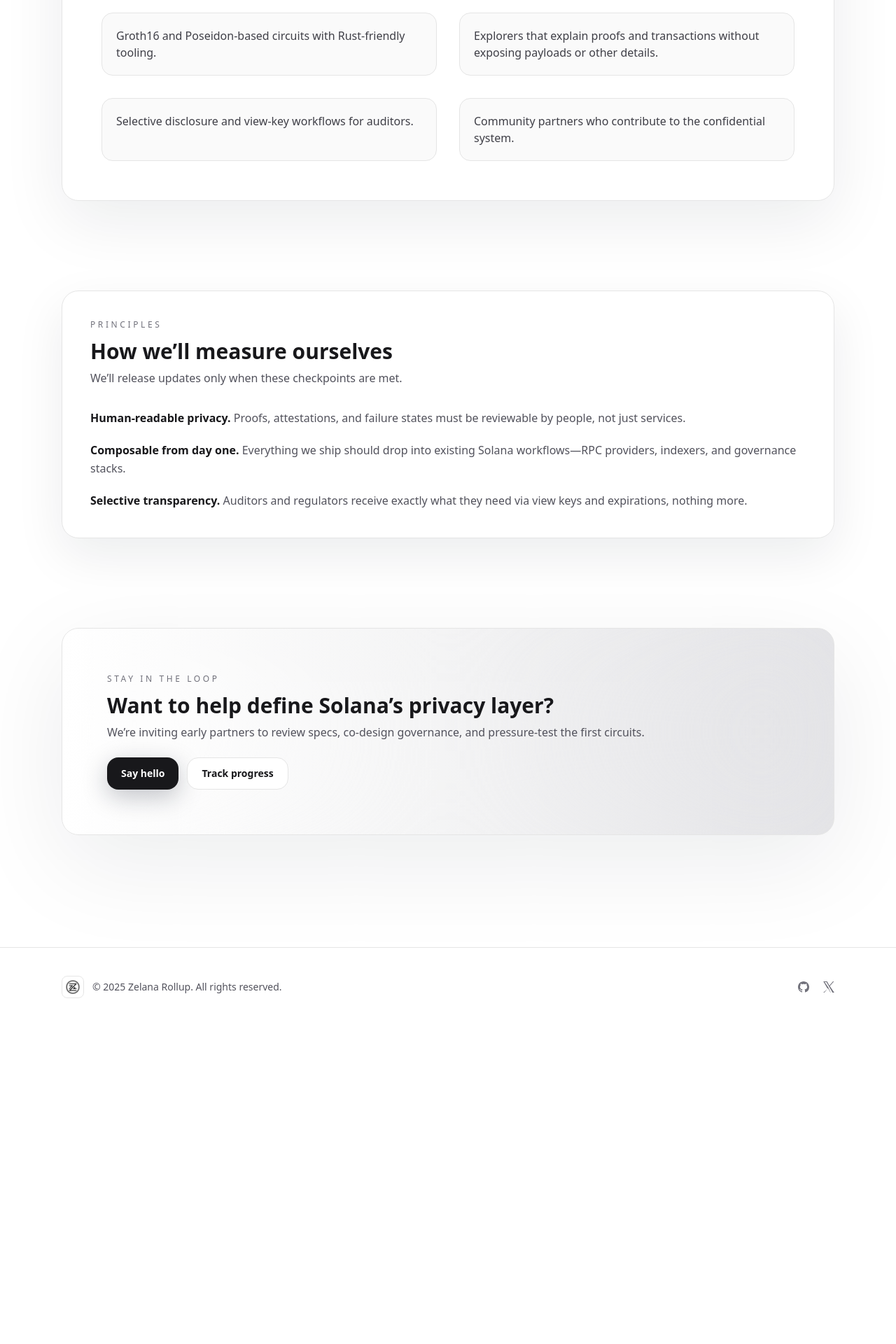
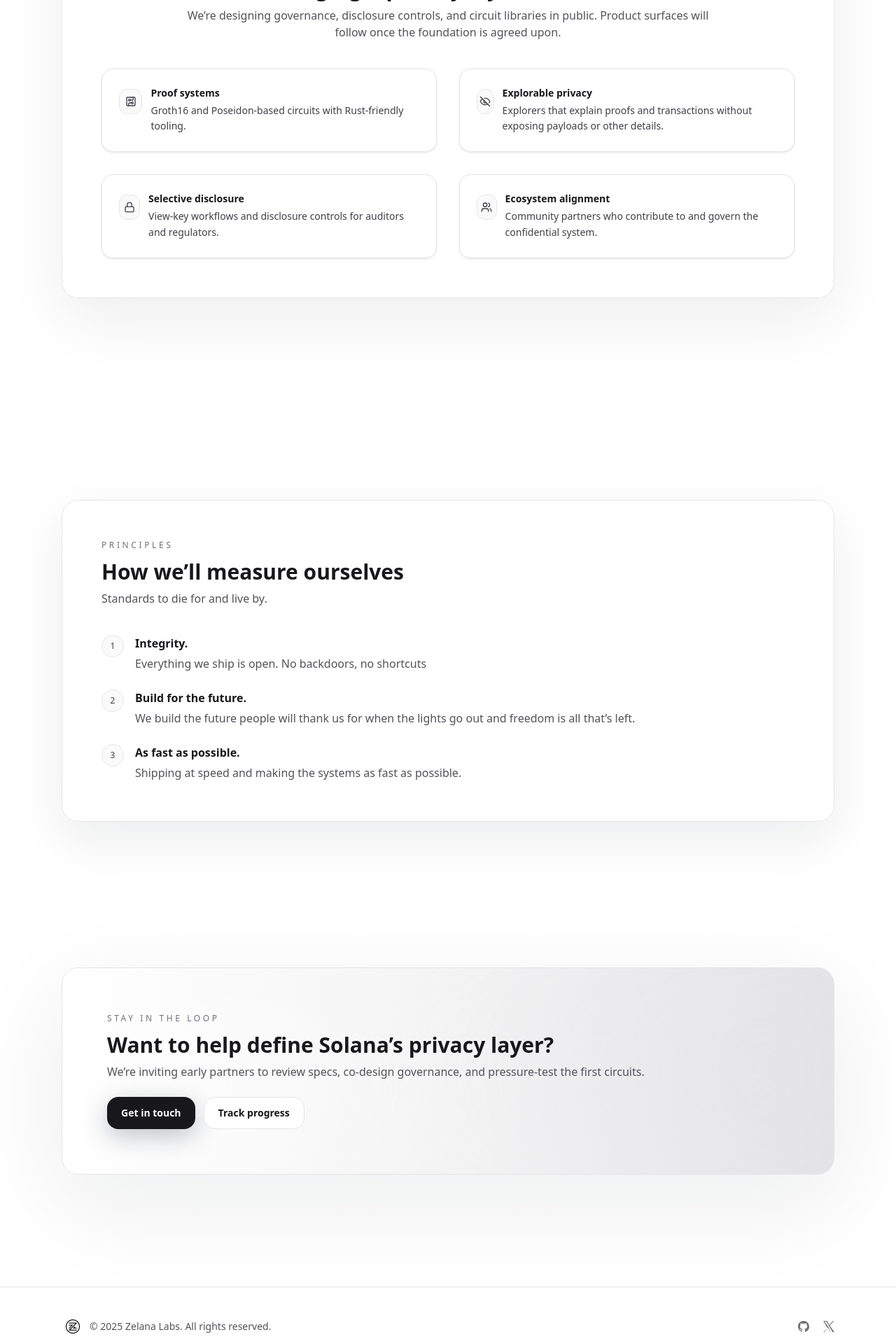
Before and after one commit to Zelana-Labs/zelana-website, a Next.js app: page / in a window 1280 px wide. Shown: the part 1640-3560 px from the top of the page at 70% size. Before the commit the page ends 3106 px from the top, so only its background shows below. Built offline with nearby package versions, Linux system fonts and the light colour scheme.

Commit message:
Update content and fix structure

```diff
--- a/app/dashboard/page.tsx
+++ b/app/dashboard/page.tsx
@@ -9,7 +9,6 @@
   type TransactionWithHash,
 } from "@/lib/api";
 import { usePrivy } from "@privy-io/react-auth";
-import { json } from "stream/consumers";
 
 interface HealthStatus {
   status: string;
--- a/app/page.tsx
+++ b/app/page.tsx
@@ -7,6 +7,7 @@
 import Vision from "@/components/landing/Vision";
 import Principles from "@/components/landing/Principles";
 import CTASection from "@/components/landing/CTASection";
+import Footer from "@/components/landing/Footer";
 
 export default function LandingPage() {
   return (
@@ -21,70 +22,7 @@
         <CTASection />
       </main>
 
-      {/* Footer */}
-      <footer className="border-t border-zinc-200 bg-white/90 backdrop-blur">
-        <div className="max-w-6xl mx-auto px-6 py-10 text-sm text-zinc-500 flex flex-col md:flex-row items-center justify-between gap-6">
-          <div className="flex items-center gap-3 text-zinc-600">
-            <Image src="/logo.png" alt="Zelana logo" width={32} height={32} className="rounded-lg border border-zinc-200" />
-            <span>© {new Date().getFullYear()} Zelana Rollup. All rights reserved.</span>
-          </div>
-          <div className="flex items-center gap-5">
-            {/* GitHub */}
-            <a
-              href="https://github.com/zelanalabs"
-              target="_blank"
-              rel="noreferrer"
-              className="inline-flex items-center gap-1 hover:text-zinc-900 transition-colors"
-            >
-              <svg
-                xmlns="http://www.w3.org/2000/svg"
-                viewBox="0 0 16 16"
-                className="h-4 w-4"
-                fill="currentColor"
-              >
-                <path
-                  fillRule="evenodd"
-                  d="M8 0C3.58 0 0 3.58 0 8c0 3.54
-        2.29 6.53 5.47 7.59.4.07.55-.17.55-.38
-        0-.19-.01-.82-.01-1.49-2.01.37-2.53-.49-2.69-.94-.09-.23-.48-.94-.82-1.13-.28-.15-.68-.52
-        -.01-.53.63-.01 1.08.58 1.23.82.72 1.21 1.87.87
-        2.33.66.07-.52.28-.87.51-1.07-1.78-.2-3.64-.89-3.64-3.95
-        0-.87.31-1.59.82-2.15-.08-.2-.36-1.02.08-2.12
-        0 0 .67-.21 2.2.82.64-.18 1.32-.27
-        2-.27.68 0 1.36.09 2 .27 1.53-1.04
-        2.2-.82 2.2-.82.44 1.1.16 1.92.08 2.12.51.56.82
-        1.27.82 2.15 0 3.07-1.87 3.75-3.65
-        3.95.29.25.54.73.54 1.48 0 1.07-.01
-        1.93-.01 2.19 0 .21.15.46.55.38A8.013
-        8.013 0 0 0 16 8c0-4.42-3.58-8-8-8Z"
-                />
-              </svg>
-            </a>
-
-            {/* X / Twitter */}
-            <a
-              href="https://x.com/zelanalabs"
-              target="_blank"
-              rel="noreferrer"
-              className="inline-flex items-center gap-1 hover:text-zinc-900 transition-colors"
-            >
-              <svg
-                xmlns="http://www.w3.org/2000/svg"
-                viewBox="0 0 1200 1227"
-                className="h-4 w-4"
-                fill="currentColor"
-              >
-                <path d="M714.163 519.284L1160.89 0h-105.24L666.97 454.86 412.684 0H0l468.492
-      809.016L0 1226.37h105.237l409.016-476.11 268.079 476.11H1200L714.163
-      519.284zm-144.77 168.49l-47.43-82.25L143.14 80.14h201.65l228.21
-      395.442 47.43 82.25 394.102 683.39H812.883L569.393
-      687.774z"/>
-              </svg>
-            </a>
-          </div>
-
-        </div>
-      </footer>
+      <Footer />
     </div>
   );
 }
--- a/components/landing/CTASection.tsx
+++ b/components/landing/CTASection.tsx
@@ -15,8 +15,8 @@
             description="We’re inviting early partners to review specs, co-design governance, and pressure-test the first circuits."
           />
           <div className="flex flex-wrap gap-3">
-            <PrimaryButton href="mailto:hello@zelana.xyz">Say hello</PrimaryButton>
-            <GhostButton href="/app">Track progress</GhostButton>
+            <PrimaryButton href="mailto:hello@zelana.xyz">Get in touch</PrimaryButton>
+            <GhostButton href="https://x.com/zelanalabs">Track progress</GhostButton>
           </div>
         </div>
       </div>
--- /dev/null
+++ b/components/landing/Footer.tsx
@@ -0,0 +1,75 @@
+"use client";
+
+import Image from "next/image";
+
+export default function Footer() {
+  return (
+    <footer className="border-t border-zinc-200 bg-white/90 backdrop-blur">
+      <div className="max-w-6xl mx-auto px-6 py-10 text-sm text-zinc-500 flex flex-col md:flex-row items-center justify-between gap-6">
+
+        {/* Logo + copyright */}
+        <div className="flex items-center gap-2 text-zinc-600">
+          <Image src="/logo.png" alt="Zelana logo" width={32} height={32} />
+          <span>© {new Date().getFullYear()} Zelana Labs. All rights reserved.</span>
+        </div>
+
+        {/* Socials */}
+        <div className="flex items-center gap-5">
+
+          {/* GitHub */}
+          <a
+            href="https://github.com/zelanalabs"
+            target="_blank"
+            rel="noreferrer"
+            className="inline-flex items-center gap-1 hover:text-zinc-900 transition-colors"
+          >
+            <svg
+              xmlns="http://www.w3.org/2000/svg"
+              viewBox="0 0 16 16"
+              className="h-4 w-4"
+              fill="currentColor"
+            >
+              <path
+                fillRule="evenodd"
+                d="M8 0C3.58 0 0 3.58 0 8c0 3.54
+                2.29 6.53 5.47 7.59.4.07.55-.17.55-.38
+                0-.19-.01-.82-.01-1.49-2.01.37-2.53-.49-2.69-.94-.09-.23-.48-.94-.82-1.13-.28-.15-.68-.52
+                -.01-.53.63-.01 1.08.58 1.23.82.72 1.21 1.87.87
+                2.33.66.07-.52.28-.87.51-1.07-1.78-.2-3.64-.89-3.64-3.95
+                0-.87.31-1.59.82-2.15-.08-.2-.36-1.02.08-2.12
+                0 0 .67-.21 2.2.82.64-.18 1.32-.27
+                2-.27.68 0 1.36.09 2 .27 1.53-1.04
+                2.2-.82 2.2-.82.44 1.1.16 1.92.08 2.12.51.56.82
+                1.27.82 2.15 0 3.07-1.87 3.75-3.65
+                3.95.29.25.54.73.54 1.48 0 1.07-.01
+                1.93-.01 2.19 0 .21.15.46.55.38A8.013
+                8.013 0 0 0 16 8c0-4.42-3.58-8-8-8Z"
+              />
+            </svg>
+          </a>
+
+          {/* X / Twitter */}
+          <a
+            href="https://x.com/zelanalabs"
+            target="_blank"
+            rel="noreferrer"
+            className="inline-flex items-center gap-1 hover:text-zinc-900 transition-colors"
+          >
+            <svg
+              xmlns="http://www.w3.org/2000/svg"
+              viewBox="0 0 1200 1227"
+              className="h-4 w-4"
+              fill="currentColor"
+            >
+              <path d="M714.163 519.284L1160.89 0h-105.24L666.97 454.86 412.684 0H0l468.492
+                809.016L0 1226.37h105.237l409.016-476.11 268.079 476.11H1200L714.163
+                519.284zm-144.77 168.49l-47.43-82.25L143.14 80.14h201.65l228.21
+                395.442 47.43 82.25 394.102 683.39H812.883L569.393
+                687.774z"/>
+            </svg>
+          </a>
+        </div>
+      </div>
+    </footer>
+  );
+}
--- a/components/landing/Principles.tsx
+++ b/components/landing/Principles.tsx
@@ -4,40 +4,64 @@
 import { motion } from "framer-motion";
 
 const principles = [
-  {
-    title: "Human-readable privacy.",
-    body: "Proofs, attestations, and failure states must be reviewable by people, not just services.",
+    {
+    title: "Integrity.",
+    body: "Everything we ship is open. No backdoors, no shortcuts",
   },
   {
-    title: "Composable from day one.",
-    body: "Everything we ship should drop into existing Solana workflows—RPC providers, indexers, and governance stacks.",
+    title: "Build for the future.",
+    body: "We build the future people will thank us for when the lights go out and freedom is all that’s left.",
   },
   {
-    title: "Selective transparency.",
-    body: "Auditors and regulators receive exactly what they need via view keys and expirations, nothing more.",
+    title: "As fast as possible.",
+    body: "Shipping at speed and making the systems as fast as possible.",
   },
 ];
 
 export default function Principles() {
   return (
-    <section className="max-w-6xl mx-auto px-6">
-      <div className="rounded-3xl border border-zinc-200 bg-white p-10 shadow-[0_25px_70px_rgba(15,23,42,0.08)]">
-        <SectionIntro eyebrow="Principles" title="How we’ll measure ourselves" description="We’ll release updates only when these checkpoints are met." />
-        <ul className="mt-8 space-y-5 text-zinc-600">
-          {principles.map((item) => (
+    <section className="max-w-6xl mx-auto px-6 py-20">
+      <motion.div
+        initial={{ opacity: 0, y: 24 }}
+        whileInView={{ opacity: 1, y: 0 }}
+        viewport={{ once: true, amount: 0.3 }}
+        transition={{ duration: 0.5 }}
+        className="relative rounded-3xl border border-zinc-200 bg-white/90 p-10 md:p-14 shadow-[0_25px_70px_rgba(15,23,42,0.08)] overflow-hidden"
+      >
+
+        <SectionIntro
+          eyebrow="Principles"
+          title="How we’ll measure ourselves"
+          description="Standards to die for and live by."
+        />
+
+        <ul className="mt-10 space-y-6 text-zinc-600 relative">
+          {principles.map((item, index) => (
             <motion.li
               key={item.title}
-              initial={{ opacity: 0, x: -20 }}
+              initial={{ opacity: 0, x: -16 }}
               whileInView={{ opacity: 1, x: 0 }}
               viewport={{ once: true, amount: 0.3 }}
-              transition={{ duration: 0.4 }}
-              className="leading-relaxed"
+              transition={{ duration: 0.35, delay: index * 0.05 }}
+              className="flex gap-4"
             >
-              <span className="font-semibold text-zinc-900">{item.title}</span> {item.body}
+              {/* Nummer badge */}
+              <div className="flex h-8 w-8 shrink-0 items-center justify-center rounded-full border border-zinc-300 bg-zinc-50 text-xs font-medium text-zinc-700">
+                {index + 1}
+              </div>
+
+              <div className="space-y-1">
+                <h3 className="font-semibold text-zinc-900">
+                  {item.title}
+                </h3>
+                <p className="leading-relaxed">
+                  {item.body}
+                </p>
+              </div>
             </motion.li>
           ))}
         </ul>
-      </div>
+      </motion.div>
     </section>
   );
 }
--- a/components/landing/Vision.tsx
+++ b/components/landing/Vision.tsx
@@ -2,35 +2,62 @@
 
 import SectionIntro from "./SectionIntro";
 import { motion } from "framer-motion";
+import { Lock, CircuitBoard, EyeOff, Users } from "lucide-react";
 
 const bullets = [
-  "Groth16 and Poseidon-based circuits with Rust-friendly tooling.",
-  "Explorers that explain proofs and transactions without exposing payloads or other details.",
-  "Selective disclosure and view-key workflows for auditors.",
-  "Community partners who contribute to the confidential system.",
+  {
+    icon: CircuitBoard,
+    title: "Proof systems",
+    text: "Groth16 and Poseidon-based circuits with Rust-friendly tooling.",
+  },
+  {
+    icon: EyeOff,
+    title: "Explorable privacy",
+    text: "Explorers that explain proofs and transactions without exposing payloads or other details.",
+  },
+  {
+    icon: Lock,
+    title: "Selective disclosure",
+    text: "View-key workflows and disclosure controls for auditors and regulators.",
+  },
+  {
+    icon: Users,
+    title: "Ecosystem alignment",
+    text: "Community partners who contribute to and govern the confidential system.",
+  },
 ];
 
 export default function Vision() {
   return (
-    <section className="max-w-6xl mx-auto px-6">
-      <div className="rounded-3xl border border-zinc-200 bg-white p-10 md:p-14 shadow-[0_30px_90px_rgba(15,23,42,0.08)] space-y-10">
+    <section className="max-w-6xl mx-auto px-6 py-20">
+      <div className="relative rounded-3xl border border-zinc-200 bg-white/90 backdrop-blur-sm p-10 md:p-14 shadow-[0_30px_90px_rgba(0,0,0,0.07)] space-y-10 overflow-hidden">
+
         <SectionIntro
           eyebrow="Vision"
           title="Bringing a privacy layer to Solana"
           description="We’re designing governance, disclosure controls, and circuit libraries in public. Product surfaces will follow once the foundation is agreed upon."
           centered
         />
-        <div className="grid gap-8 md:grid-cols-2">
-          {bullets.map((item) => (
+
+        <div className="grid gap-8 md:grid-cols-2 relative">
+          {bullets.map(({ icon: Icon, title, text }) => (
             <motion.div
-              key={item}
+              key={title}
               initial={{ opacity: 0, y: 24 }}
               whileInView={{ opacity: 1, y: 0 }}
               viewport={{ once: true, amount: 0.3 }}
               transition={{ duration: 0.4 }}
-              className="rounded-2xl border border-zinc-200 bg-zinc-50 p-5 text-zinc-700"
+              className="group rounded-2xl border border-zinc-200 bg-white/95 p-6 text-zinc-700 shadow-sm hover:shadow-md hover:border-zinc-300 transition"
             >
-              {item}
+              <div className="flex items-start gap-3">
+                <div className="mt-1 flex h-9 w-9 items-center justify-center rounded-xl bg-zinc-50 border border-zinc-200 text-zinc-700">
+                  <Icon className="h-4 w-4" />
+                </div>
+                <div className="space-y-1">
+                  <h3 className="text-sm font-semibold text-zinc-900">{title}</h3>
+                  <p className="text-sm leading-relaxed">{text}</p>
+                </div>
+              </div>
             </motion.div>
           ))}
         </div>
```
